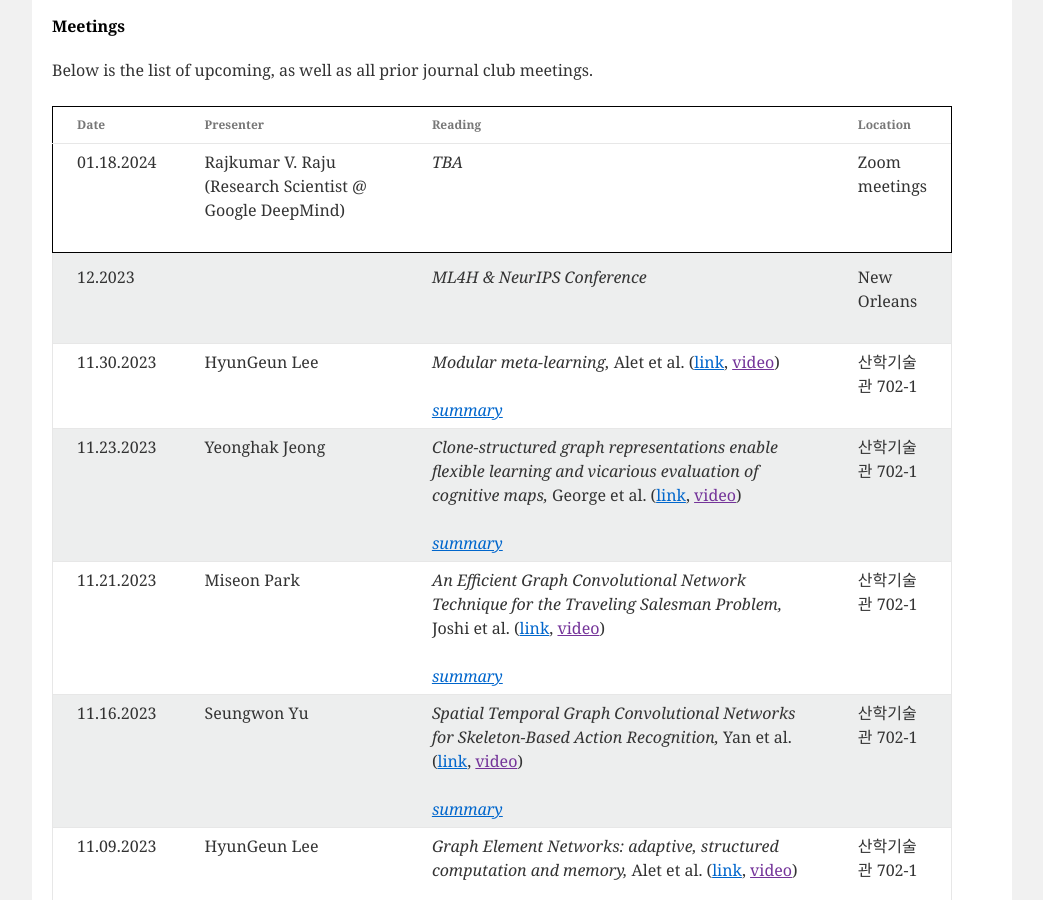
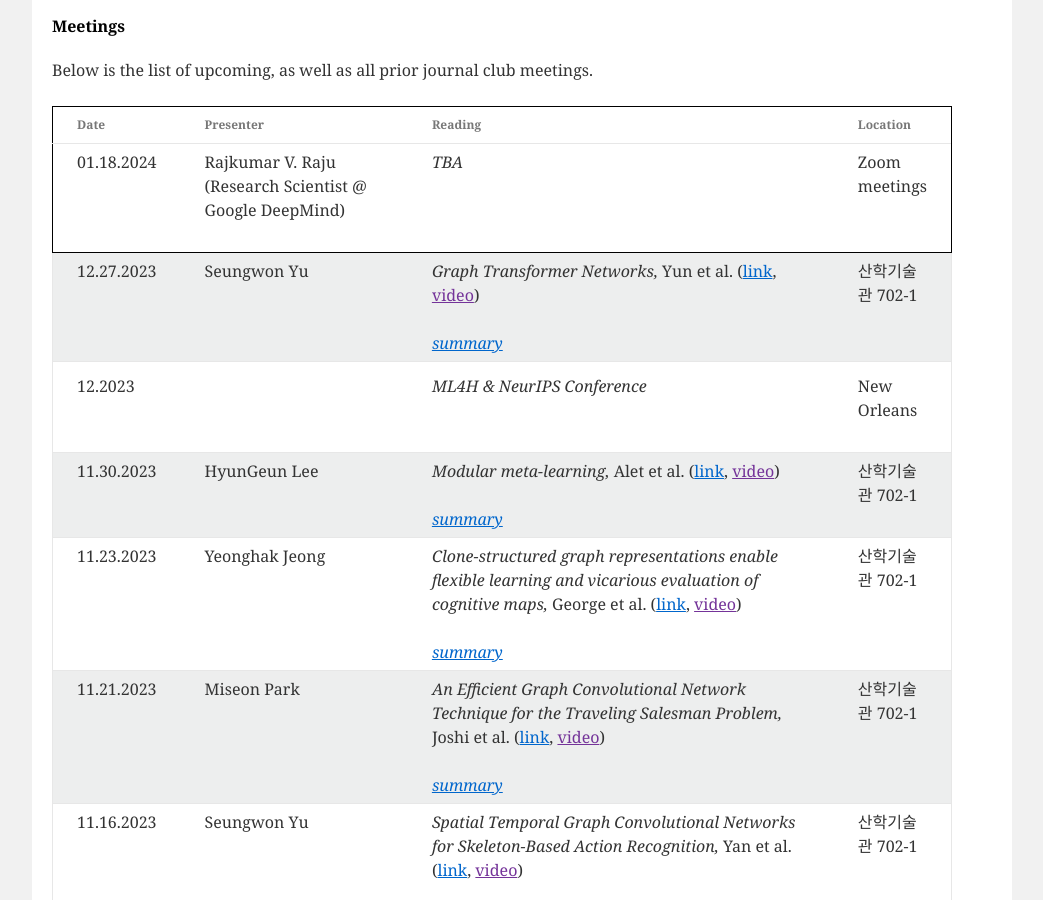
Before and after one commit to niai-lab/GraphML-JC, a Jekyll site: the page built from index.html, in a window 1280 px wide and 900 px high, scrolled down 740 px. Shown: the whole window, without its empty margins (118-1161 px from the left). Built offline with Jekyll 4.4.1, drawn with Linux system fonts in a browser that asks for light colours.

Commit message:
Update meeting_info.yml

```diff
--- a/_data/meeting_info.yml
+++ b/_data/meeting_info.yml
@@ -4,6 +4,14 @@
   authors:
   url: "None"
   location: "Zoom meetings"
+  summary:
+
+- presenter: Seungwon Yu
+  date: 12.27.2023
+  paper: "Graph Transformer Networks"
+  authors: Yun et al.
+  url: https://arxiv.org/abs/1911.06455
+  location: "산학기술관 702-1"
   summary:
 
 - presenter: ""
@@ -21,6 +29,9 @@
   url: https://arxiv.org/abs/1806.10166
   location: "산학기술관 702-1"
   summary: >
+    본 논문에서는 다양한 방식으로 결합할 수 있는 신경망 모듈 세트를 학습하기 위한 전략을 소개합니다.
+    서로 다른 관련 태스크에 대한 훈련을 통해 이러한 모듈을 재사용 및 결합하여 새로운 태스크에 적용하여 해결할 수 있으며, 이를 통해 더 나은 예측 성능을 얻을 수 있음을 확인할 수 있습니다.
+    저자들은 두 가지 로봇공학 관련 문제에서 접근 방식의 효과를 입증하였습니다.
 
 - presenter: Yeonghak Jeong
   date: 11.23.2023
```
